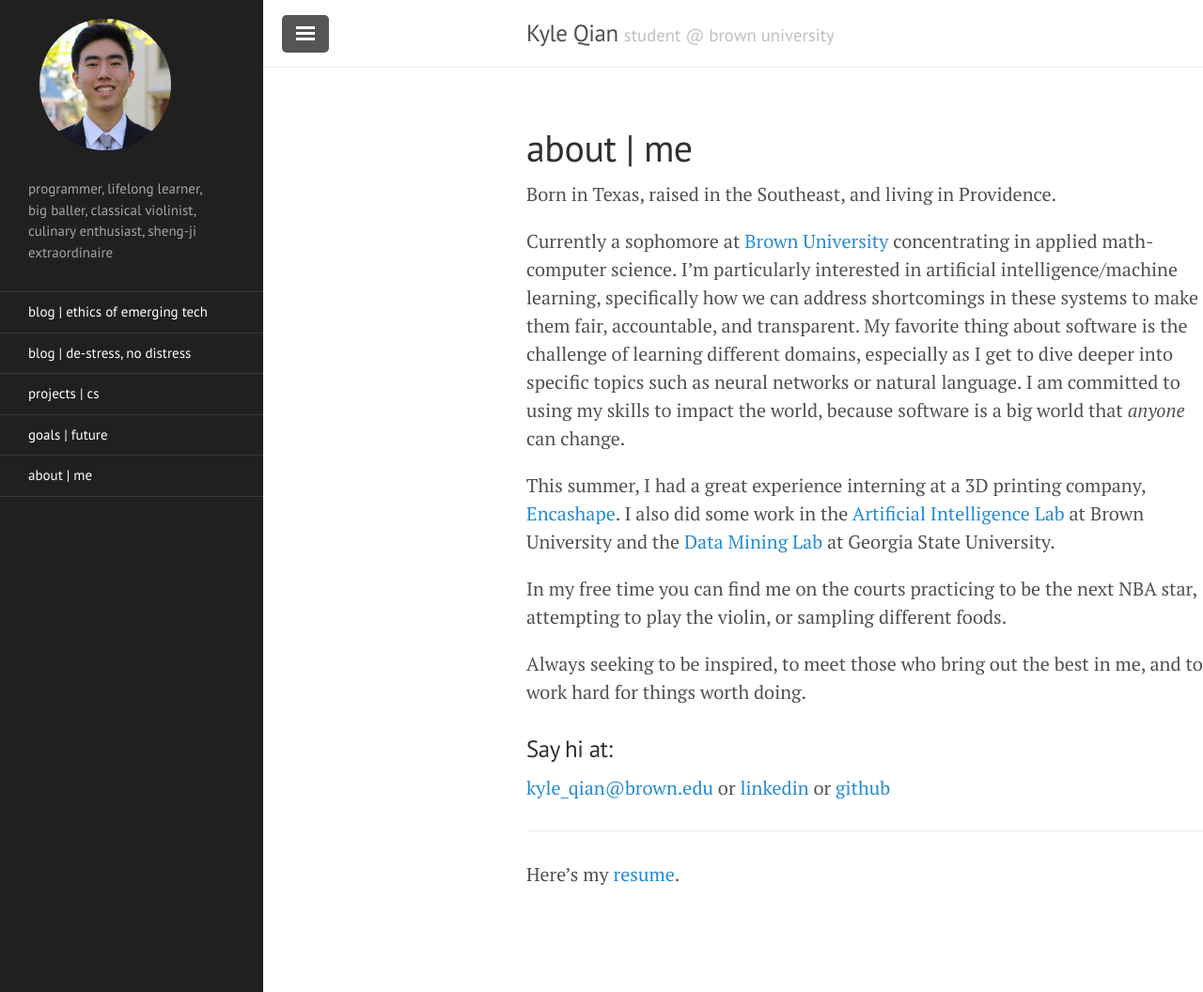
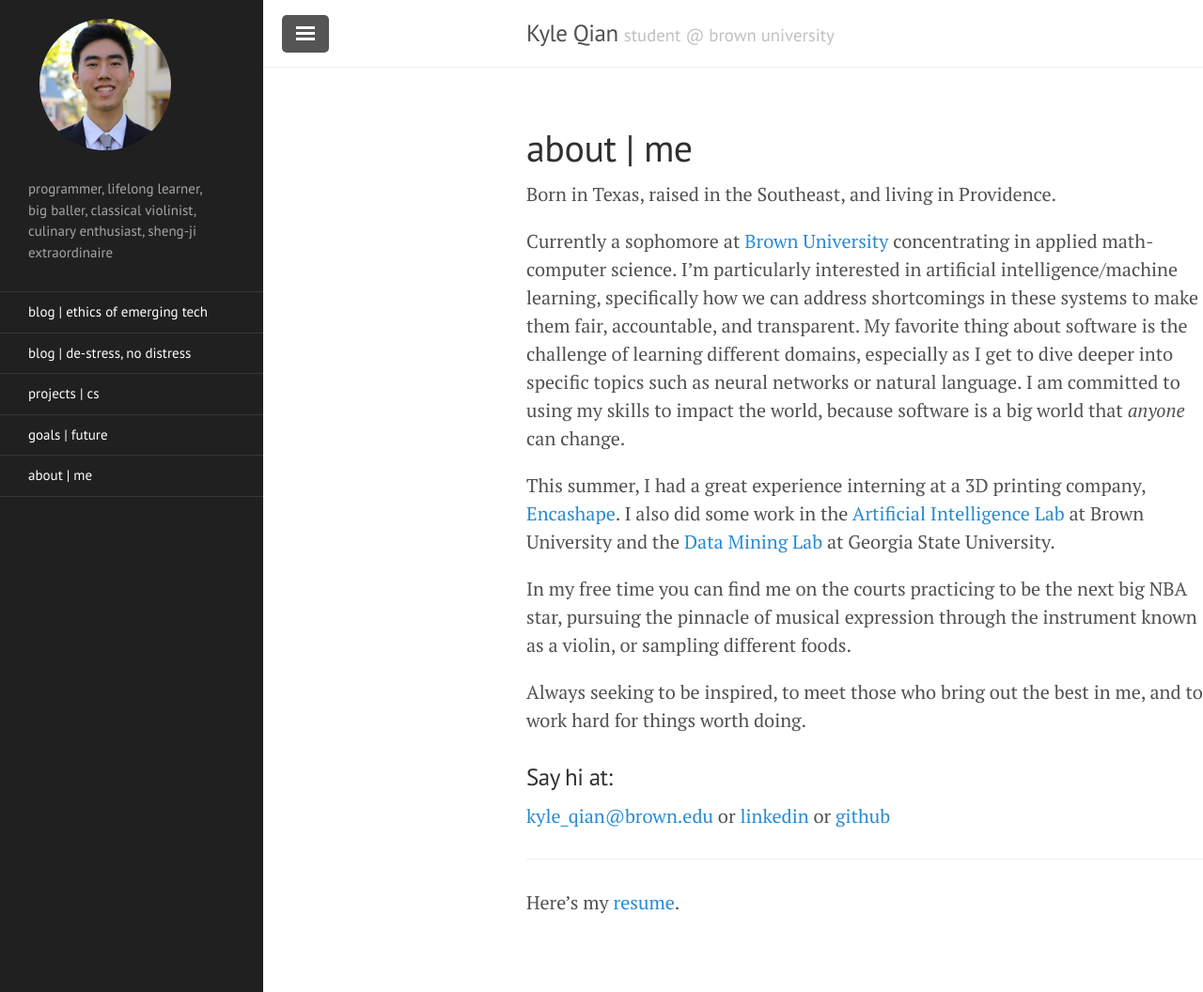
Before and after one commit to kqian5/kqian5.github.io, a Jekyll site: the page built from about.md, in a window 1280 px wide and 1056 px high. Shown: the whole window at 94% size. Built offline with Jekyll 4.4.1, drawn with Linux system fonts in a browser that asks for light colours.

Commit message:
Update about.md

```diff
--- a/about.md
+++ b/about.md
@@ -8,7 +8,7 @@ Currently a sophomore at [Brown University](https://en.wikipedia.org/wiki/Brown_
 
 This summer, I had a great experience interning at a 3D printing company, [Encashape](http://encashape.com/). I also did some work in the [Artificial Intelligence Lab](https://www.brown.edu/Research/AI/blog/) at Brown University and the [Data Mining Lab](http://dmlab.cs.gsu.edu/) at Georgia State University.
 
-In my free time you can find me on the courts practicing to be the next NBA star, attempting to play the violin, or sampling different foods.
+In my free time you can find me on the courts practicing to be the next big NBA star, pursuing the pinnacle of musical expression through the instrument known as a violin, or sampling different foods.
 
 Always seeking to be inspired, to meet those who bring out the best in me, and to work hard for things worth doing.
 
```
